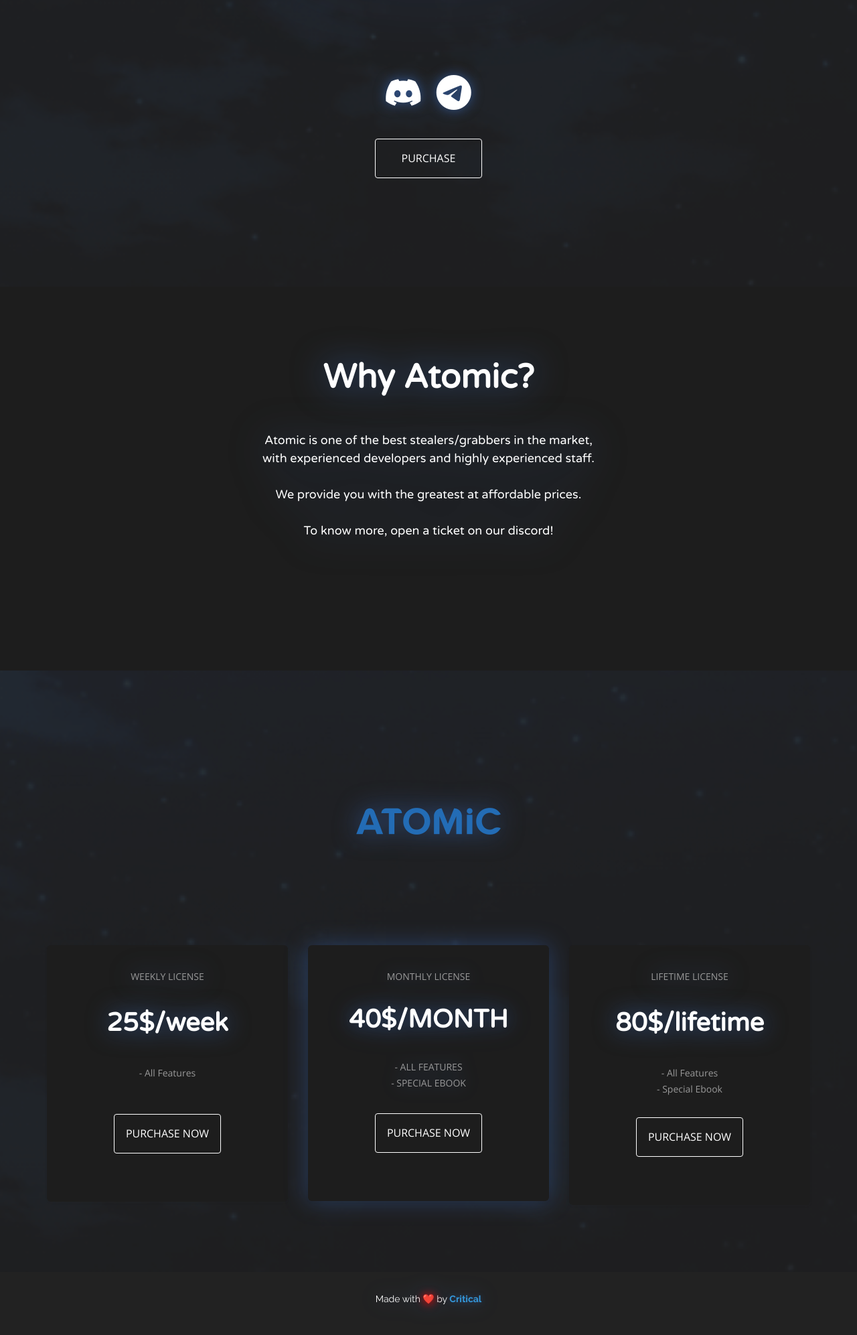
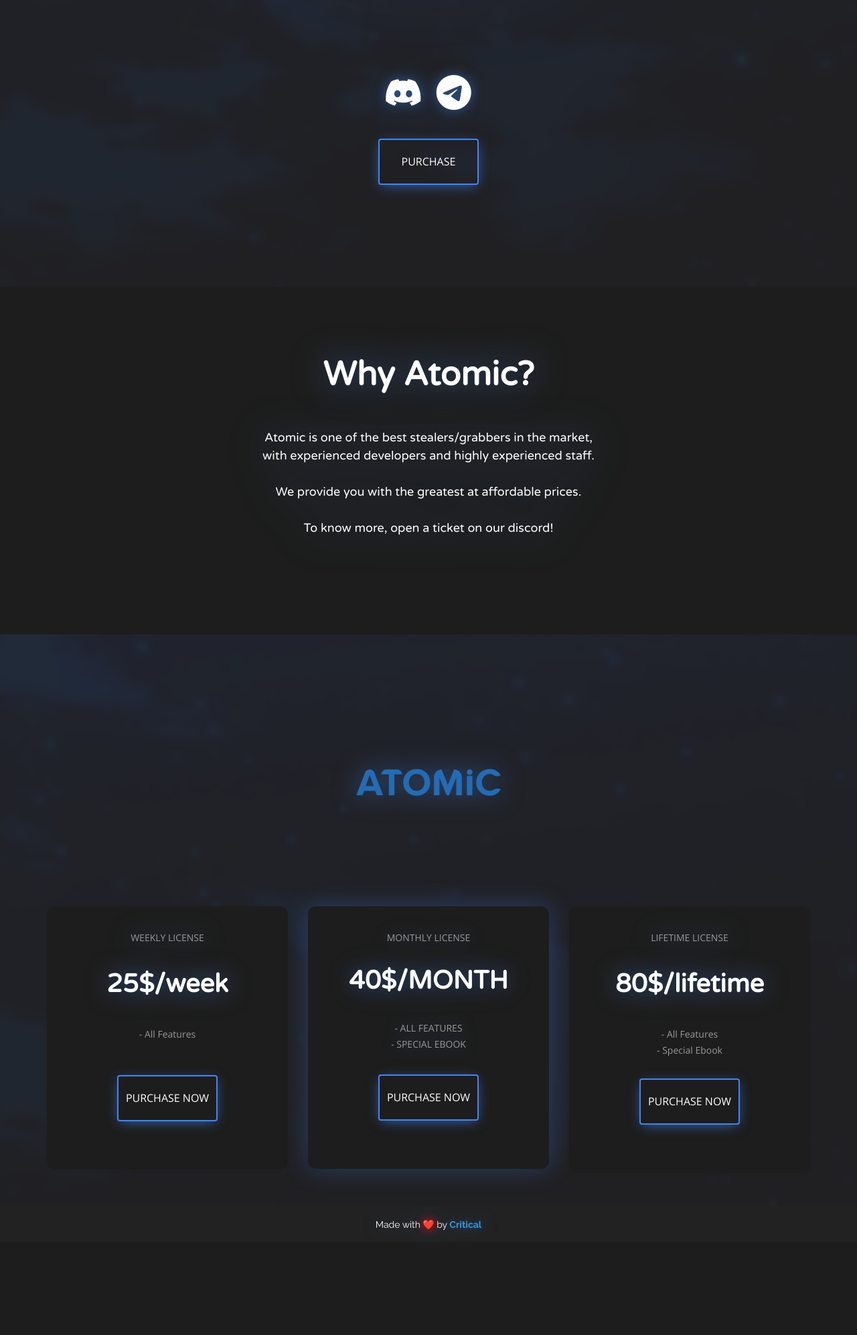
Before and after one commit to cipherwithadot/stealer.vip, a PHP site: page / in a window 1280 px wide. Shown: the part 372-2365 px from the top of the page at 67% size. After the commit the page ends 2217 px from the top, so only its background shows below. Run offline with PHP 8.4, Linux system fonts and the light colour scheme; some libraries are stand-ins or nearby versions.

Commit message:
Update files + Added tons of stuff to style.css

```diff
--- a/assets/css/style.css
+++ b/assets/css/style.css
@@ -47,6 +47,31 @@
 	height: 100%;
 }
 
+#buttonn {
+	display: inline-block;
+	overflow: hidden;
+	padding: 10px;
+	border-width: 2px;
+	border-color: #4285f4;
+	color: #fff;
+	position: relative;
+	top: 0;
+	-webkit-transition: 0.3s all ease;
+	-o-transition: 0.3s all ease;
+	transition: 0.3s all ease;
+	-webkit-box-shadow: 0 4px 20px -5px rgba(66, 133, 244, 0.4);
+	box-shadow: 0 4px 20px -5px rgb(66 133 244 / 80%)
+}
+
+#buttonn:hover {
+  transform: scale(1.1);
+  /*background: #4285f4;*/
+  border-color: #4285f4;
+  color: #fff;
+  -webkit-box-shadow: 0 5px 30px -5px rgba(66, 133, 244, 0.7) !important;
+  box-shadow: 0 5px 30px -5px rgba(66, 133, 244, 0.7) !important;
+}
+
 #zoomm {
 	transition: transform .5s;
 	display: inline-block;
@@ -93,7 +215,7 @@
 	 font-weight: 400;
 	 line-height: 45px;
 	 margin: 0 0 2em;
-	 max-width: 160px;
+	 max-width: 150px;
 	 position: relative;
 	 text-decoration: none;
 	 text-transform: uppercase;
@@ -459,8 +581,8 @@
 }
 
 section {
-	padding-top: 100px;
-	padding-bottom: 100px;
+	padding-top: 96px;
+	padding-bottom: 50px;
 	overflow: hidden;
 }
 
@@ -1151,18 +1273,13 @@
 	z-index: -1;
 }
 
-.bg-overlay-light:before {
-	background-color: #ffffff;
-	opacity: 0.8;
-}
-
 .bg-overlay-dark:before {
-	background-color: #222222;
-	opacity: 0.9;
+	background-color: rgb(36 36 36 / 90%);
+	backdrop-filter: saturate(180%) blur(5px);
 }
 
 .bg-overlay-theme:before {
-	background-color: #3498db;
+	background-color: #1d1d1d;
 	opacity: 0.5;
 }
 
@@ -1564,11 +1680,12 @@
 }
 
 .heading .heading--desc {
-	font-size: 14px;
-	font-weight: 400;
-	line-height: 24px;
+	font-size: 15px;
+	font-weight: normal;
+	line-height: 18px;
 	margin-bottom: 0;
 	padding: 0 30px;
+	font-family: 'Varela Round';
 }
 
 /* Custom, iPhone Retina */
@@ -2649,8 +2767,8 @@
 \*------------------------------------*/
 .footer {
 	background-color: #ffffff;
-	padding-top: 33px;
-	padding-bottom: 33px;
+	padding-top: 20px;
+	padding-bottom: 5px;
 }
 
 .footer--copyright {
```
Also changed, not shown: other parts of assets/css/style.css (+99 -1 lines).
